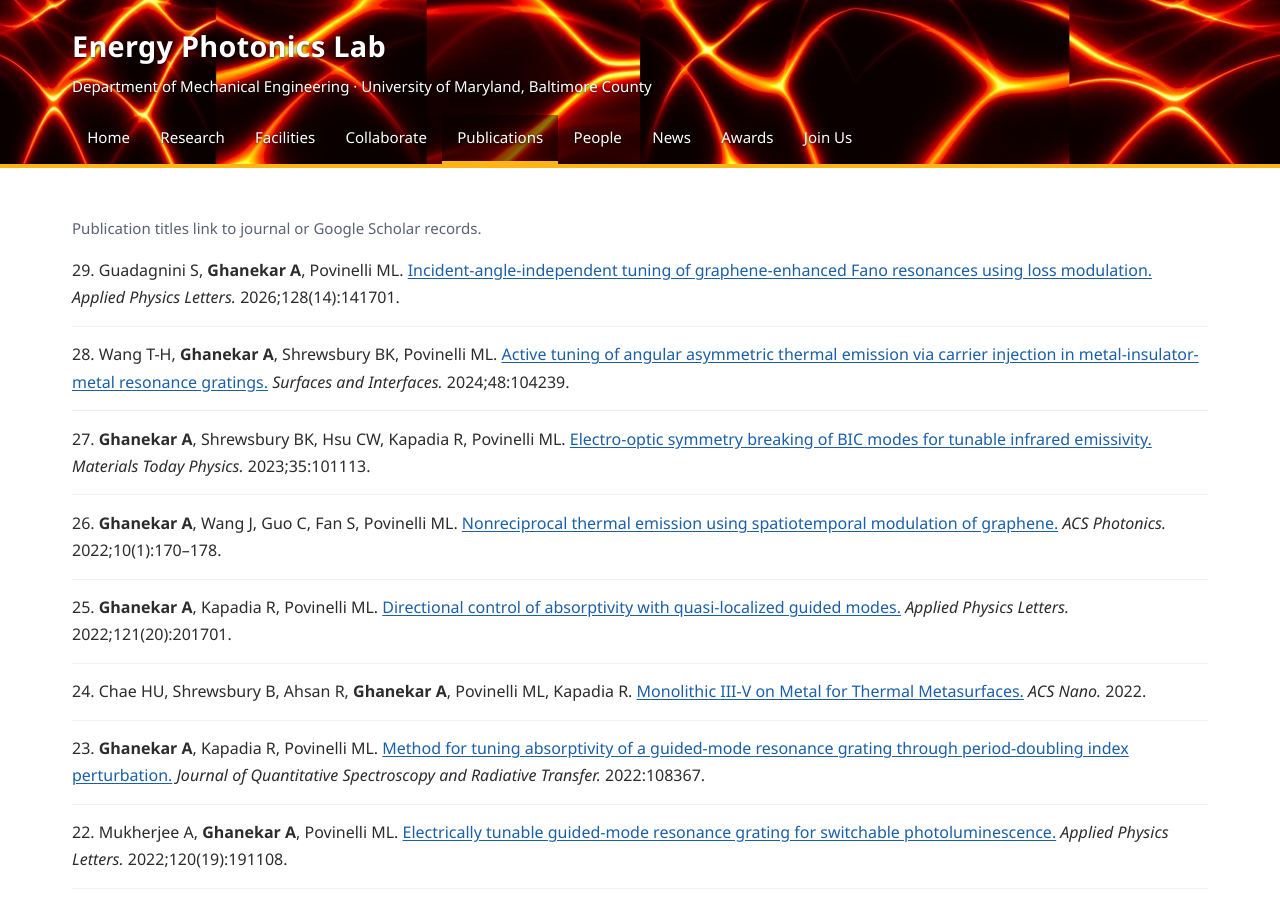
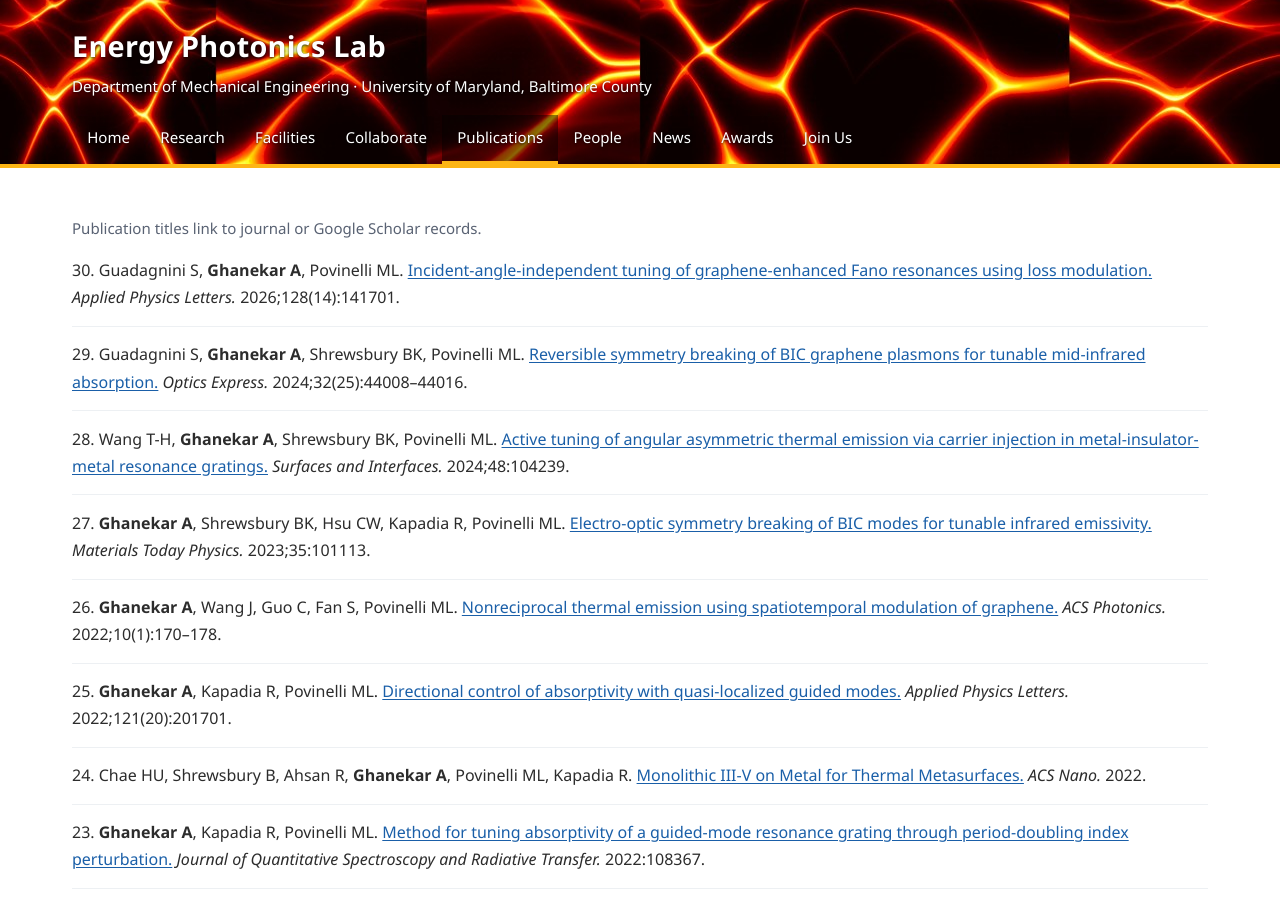
Before and after one commit to alokghanekar/Energy-Photonics-Lab, a Jekyll site: the page built from publications.html, in a window 1280 px wide and 900 px high. Built offline with Jekyll 4.4.1, drawn with Linux system fonts in a browser that asks for light colours.

Commit message:
Add missing OE 2024 paper; add START award and expand SURFF entry
- Publications: add Guadagnini et al., 'Reversible symmetry breaking of
  BIC graphene plasmons for tunable mid-infrared absorption,' Optics
  Express 2024;32(25):44008-44016; renumber accordingly.
- Funding & Awards: add Strategic Awards for Research Transitions (START)
  2026 $25,000; spell out SURFF as Summer Research Faculty Fellowship.

Co-Authored-By: Claude Opus 4.8 <noreply@anthropic.com>
Claude-Session: https://claude.ai/code/session_01VuNoPfxguXq3gEbfsiCHz7

```diff
--- a/funding-and-awards.html
+++ b/funding-and-awards.html
@@ -8,10 +8,11 @@ description: Research grants, funding, and awards received by the Energy Photoni
 
 <h2 class="section-label">Grants &amp; Funding</h2>
 <div class="news-list">
+  <p><strong>Strategic Awards for Research Transitions (START)</strong>, 2026. $25,000, University of Maryland, Baltimore County.</p>
   <p><strong>Maryland Industrial Partnerships (MIPS) Grant</strong>, 2024. $100,000 ($90,000 MIPS and $10,000 RIDO LLC).</p>
   <p><strong>Technology Catalyst Fund</strong>, 2024. $10,000, with Prof. Liang Zhu.</p>
   <p><strong>COEIT Interdisciplinary Proposal Program Award</strong>, 2024. $20,000 combined, with Prof. Rajasekhar Anguluri.</p>
-  <p><strong>SURFF Award</strong>, 2024. $8,000.</p>
+  <p><strong>Summer Research Faculty Fellowship (SURFF)</strong>, 2024. $8,000, University of Maryland, Baltimore County.</p>
   <p><strong>University of Pennsylvania Singh Center Innovation Seed Grant</strong>, 2024. $1,000.</p>
 </div>
 
--- a/publications.html
+++ b/publications.html
@@ -7,7 +7,8 @@ description: Publications from the Energy Photonics Lab in thermal radiation, me
 <h1 class="visually-hidden">Publications</h1>
 <p class="page-note">Publication titles link to journal or Google Scholar records.</p>
 <div class="pub-list">
-  <p>29. Guadagnini S, <strong>Ghanekar A</strong>, Povinelli ML. <a href="https://doi.org/10.1063/5.0318321">Incident-angle-independent tuning of graphene-enhanced Fano resonances using loss modulation.</a> <em>Applied Physics Letters.</em> 2026;128(14):141701.</p>
+  <p>30. Guadagnini S, <strong>Ghanekar A</strong>, Povinelli ML. <a href="https://doi.org/10.1063/5.0318321">Incident-angle-independent tuning of graphene-enhanced Fano resonances using loss modulation.</a> <em>Applied Physics Letters.</em> 2026;128(14):141701.</p>
+  <p>29. Guadagnini S, <strong>Ghanekar A</strong>, Shrewsbury BK, Povinelli ML. <a href="https://doi.org/10.1364/OE.542179">Reversible symmetry breaking of BIC graphene plasmons for tunable mid-infrared absorption.</a> <em>Optics Express.</em> 2024;32(25):44008&ndash;44016.</p>
   <p>28. Wang T-H, <strong>Ghanekar A</strong>, Shrewsbury BK, Povinelli ML. <a href="https://doi.org/10.1016/j.surfin.2024.104239">Active tuning of angular asymmetric thermal emission via carrier injection in metal-insulator-metal resonance gratings.</a> <em>Surfaces and Interfaces.</em> 2024;48:104239.</p>
   <p>27. <strong>Ghanekar A</strong>, Shrewsbury BK, Hsu CW, Kapadia R, Povinelli ML. <a href="https://scholar.google.com/scholar?q=Electro-optic+symmetry+breaking+of+BIC+modes+for+tunable+infrared+emissivity">Electro-optic symmetry breaking of BIC modes for tunable infrared emissivity.</a> <em>Materials Today Physics.</em> 2023;35:101113.</p>
   <p>26. <strong>Ghanekar A</strong>, Wang J, Guo C, Fan S, Povinelli ML. <a href="https://scholar.google.com/scholar?q=Nonreciprocal+thermal+emission+using+spatiotemporal+modulation+of+graphene">Nonreciprocal thermal emission using spatiotemporal modulation of graphene.</a> <em>ACS Photonics.</em> 2022;10(1):170–178.</p>
```
